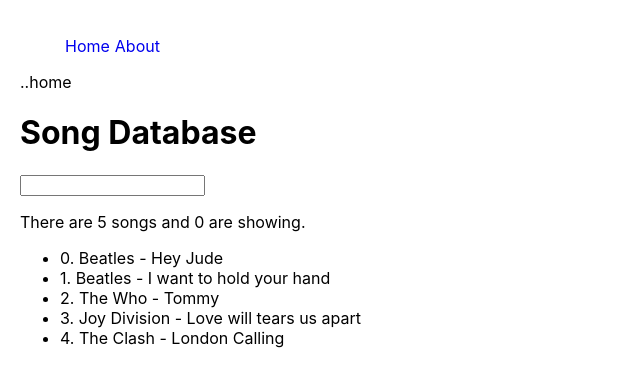
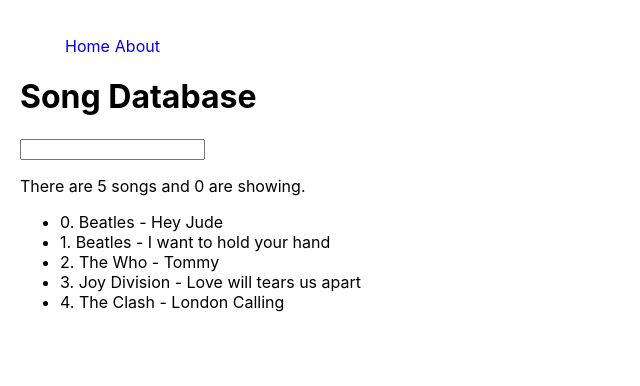
Before and after one commit to Pierluigi10/songdatabase, a React (Create React App) app: page / in a window 1280 px wide. Shown: the top 386 px of the page, without its empty margins (0-640 px from the left). Built offline with nearby package versions, Linux system fonts and the light colour scheme.

Commit message:
little corrections

```diff
--- a/src/App.js
+++ b/src/App.js
@@ -33,7 +33,6 @@
           <About />
         </Route>
         <Route path="/">
-          ..home
           <h1>Song Database</h1>
           <div>
             <input type="text" onChange={(e) => searchSongs(e.target.value)} />
```
